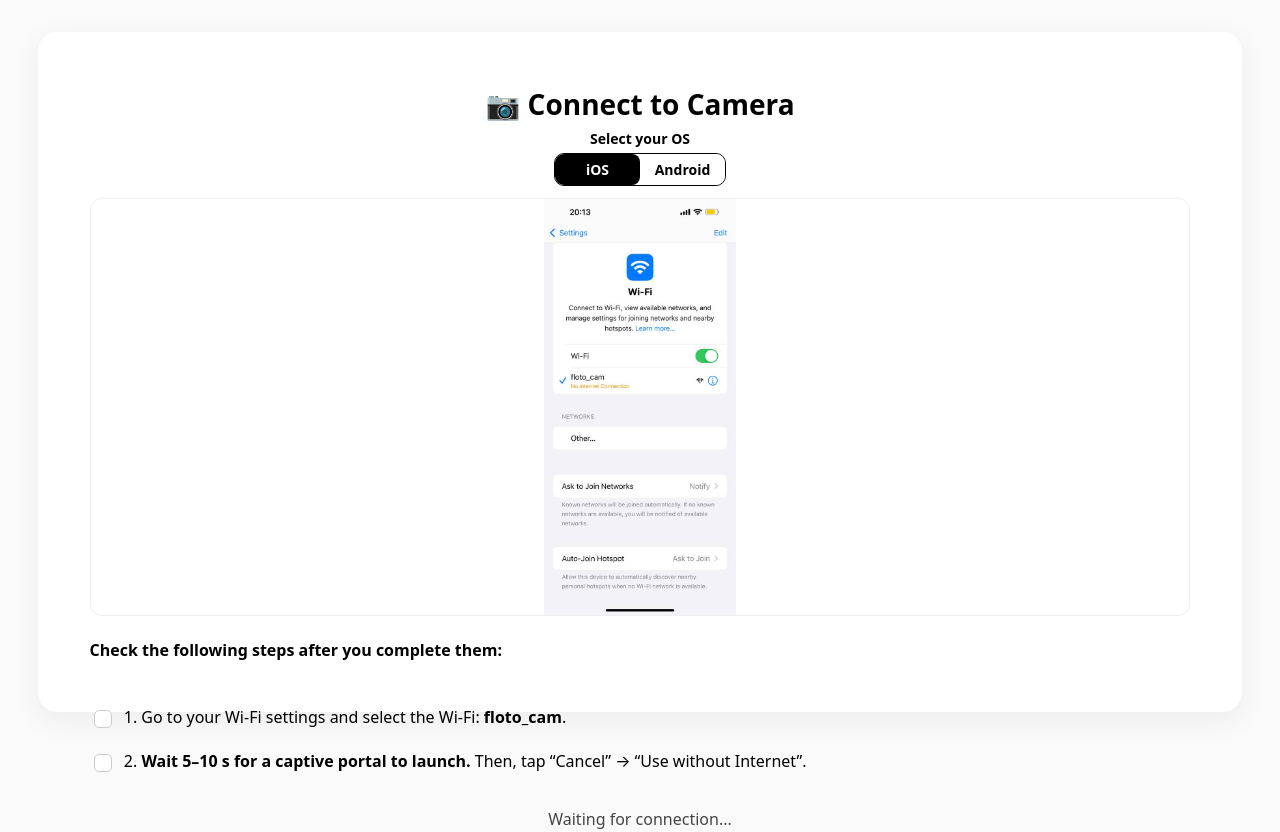
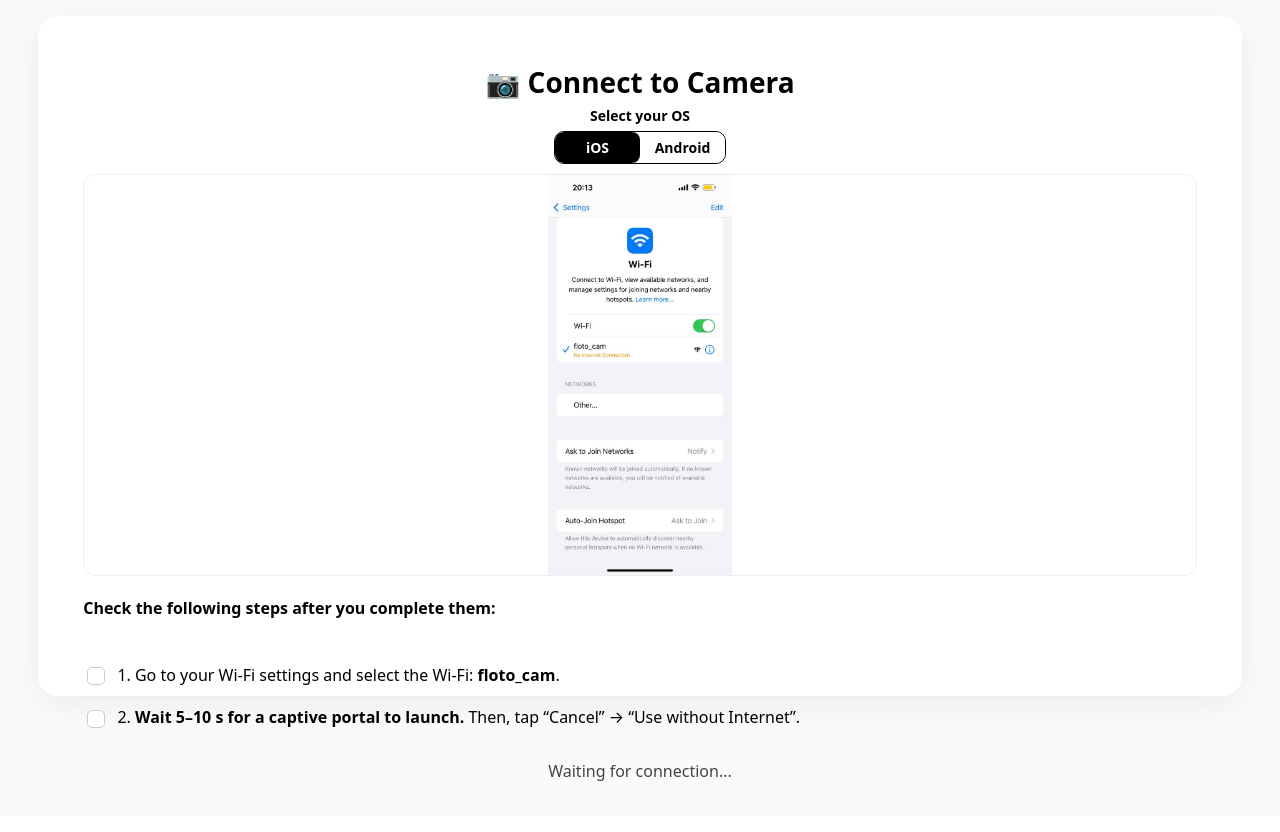
Before and after one commit to WB99/floto-public, a React (Vite) app: page / in a window 1280 px wide. Built offline with nearby package versions, Linux system fonts and the light colour scheme; no server answers.

Commit message:
fix margins

```diff
--- a/src/screens/Connect.jsx
+++ b/src/screens/Connect.jsx
@@ -182,15 +182,15 @@ const styles = {
     width: "100vw",
     display: "flex",
     justifyContent: "center",
-    alignItems: "flex-start", // push up
+    alignItems: "flex-start",
     background: "#fafafa",
     fontFamily: "system-ui, -apple-system, Segoe UI, Roboto, sans-serif",
     color: "#000",
-    paddingTop: "4vh", // top margin
+    paddingTop: "2vh", // reduced top margin
   },
   card: {
     width: "94vw",
-    height: "min(94vh, 680px)", // extend slightly for symmetry
+    height: "min(88vh, 680px)", // reduced height to prevent overflow
     background: "#fff",
     color: "#000",
     borderRadius: 20,
@@ -205,20 +205,17 @@ const styles = {
     display: "flex",
     flexDirection: "column",
     justifyContent: "flex-start",
-    padding: "4vw",
+    padding: "3.5vw", // slightly reduced internal padding
     boxSizing: "border-box",
-    color: "#000",
   },
   h2: {
     fontSize: "clamp(20px, 4.5vw, 28px)",
     margin: 0,
     textAlign: "center",
-    color: "#000",
   },
   subtext: {
     fontSize: "clamp(12px, 3vw, 14px)",
     fontWeight: 700,
-    color: "#000",
     marginTop: "0.3vh",
     marginBottom: "0.6vh",
     textAlign: "center",
@@ -252,13 +249,13 @@ const styles = {
     display: "flex",
     justifyContent: "center",
     alignItems: "center",
-    paddingTop: "0.8vh",
-    paddingBottom: "0.3vh",
+    paddingTop: "0.6vh",
+    paddingBottom: "0.2vh",
   },
   img: {
     width: "100%",
     height: "auto",
-    maxHeight: "52vh",
+    maxHeight: "50vh", // reduced slightly for full fit
     objectFit: "contain",
     borderRadius: 12,
     border: "1px solid #eee",
@@ -269,22 +266,19 @@ const styles = {
     flexDirection: "column",
     justifyContent: "flex-start",
     textAlign: "left",
-    color: "#000",
-    marginTop: "0.5vh",
+    marginTop: "0.4vh",
   },
   intro: {
     fontWeight: 700,
     fontSize: "clamp(14px, 3.4vw, 16px)",
     marginBottom: "2vw",
-    color: "#000",
   },
-  list: { listStyle: "none", padding: 0, margin: 0, color: "#000" },
-  item: { margin: "1.4vw 0" },
+  list: { listStyle: "none", padding: 0, margin: 0 },
+  item: { margin: "1.3vw 0" },
   label: {
     cursor: "pointer",
     lineHeight: 1.5,
     fontSize: "clamp(14px, 3.4vw, 16px)",
-    color: "#000",
   },
   checkbox: {
     appearance: "none",
@@ -304,7 +298,7 @@ const styles = {
     minHeight: 26,
     display: "grid",
     placeItems: "center",
-    marginTop: "1.6vh",
+    marginTop: "1.4vh",
   },
   status: {
     textAlign: "center",
@@ -317,7 +311,7 @@ const styles = {
     flexDirection: "column",
     alignItems: "center",
     justifyContent: "center",
-    gap: "1.4vh",
+    gap: "1.2vh",
     marginTop: "1vh",
   },
   statusConnected: {
```
